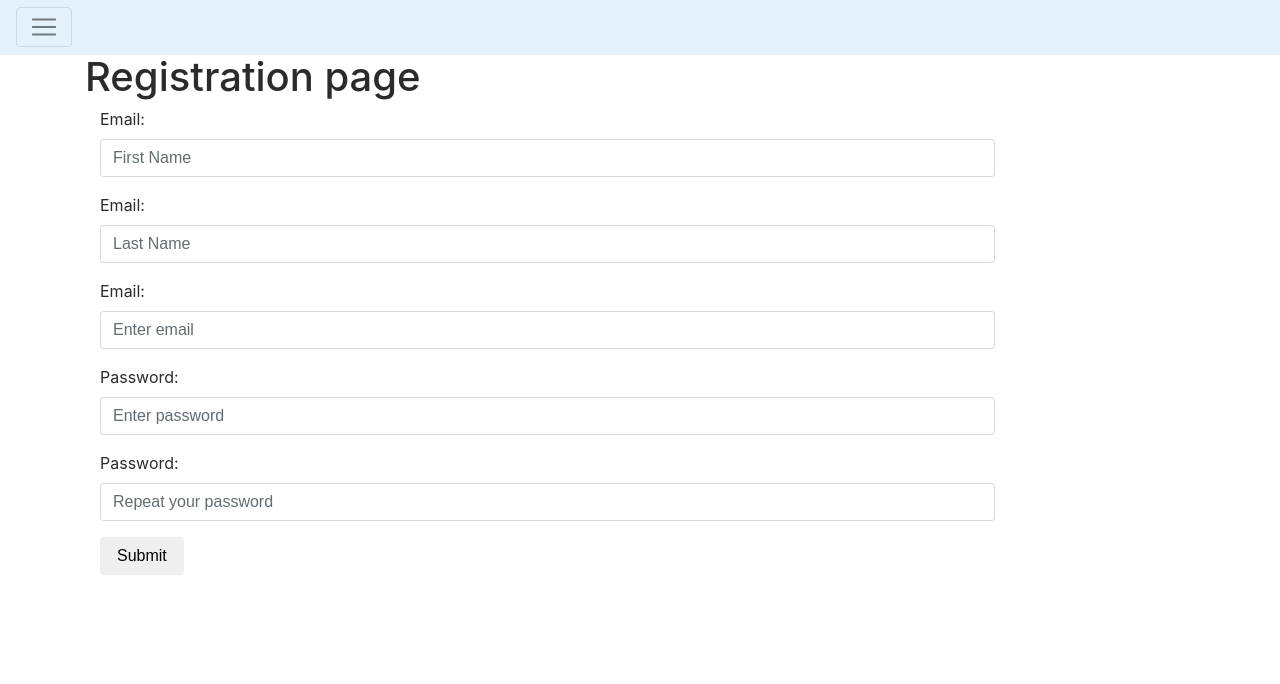
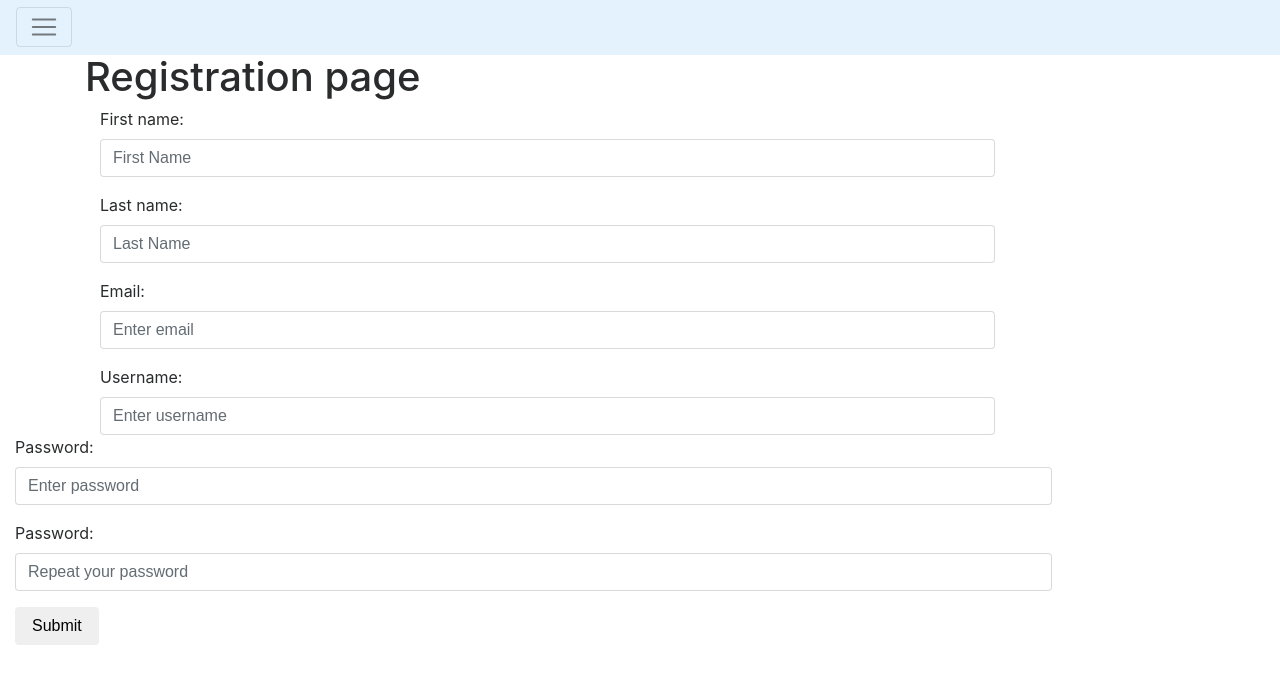
Before and after one commit to balkon16/Project1, a Flask app: page /register in a window 1280 px wide. Shown: the part 1-685 px from the top of the page. Run offline with Flask 2, Linux system fonts and the light colour scheme; some libraries are stand-ins or nearby versions.

Commit message:
changed labels in register.html

```diff
--- a/templates/register.html
+++ b/templates/register.html
@@ -9,13 +9,13 @@ ExcellentReads
 
 <form class="form-horizontal" action="/action_page.php">
   <div class="form-group">
-    <label class="control-label col-sm-2" for="email">Email:</label>
+    <label class="control-label col-sm-2" for="email">First name:</label>
     <div class="col-sm-10">
       <input type="text" class="form-control" id="first_name" placeholder="First Name">
     </div>
   </div>
   <div class="form-group">
-    <label class="control-label col-sm-2" for="email">Email:</label>
+    <label class="control-label col-sm-2" for="email">Last name:</label>
     <div class="col-sm-10">
       <input type="text" class="form-control" id="last_name" placeholder="Last Name">
     </div>
@@ -24,6 +24,12 @@ ExcellentReads
     <label class="control-label col-sm-2" for="email">Email:</label>
     <div class="col-sm-10">
       <input type="email" class="form-control" id="email" placeholder="Enter email">
+    </div>
+  </div
+  <div class="form-group">
+    <label class="control-label col-sm-2" for="email">Username:</label>
+    <div class="col-sm-10">
+      <input type="email" class="form-control" id="email" placeholder="Enter username">
     </div>
   </div>
   <div class="form-group">
```
